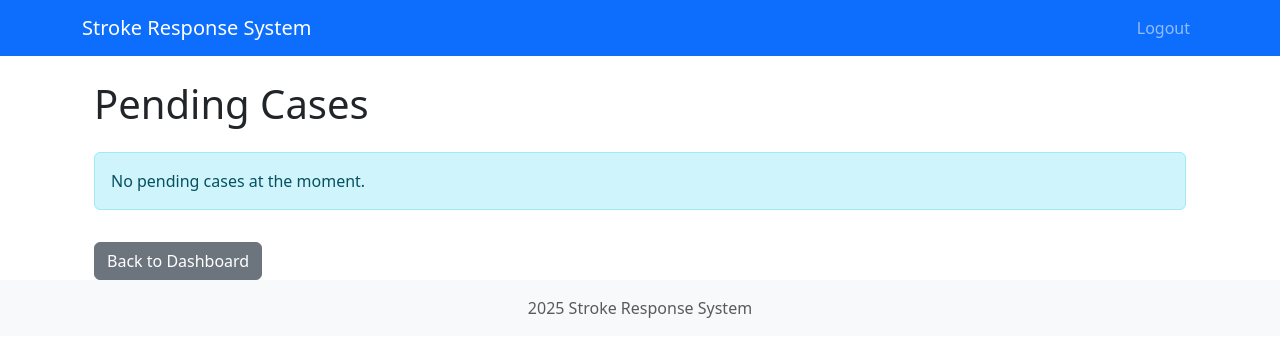
After one commit to cyrusboateng/CS2Project, a Django app: page /neurologist/cases/pending/ in a window 1280 px wide. The commit adds this page. Shown: the top 357 px of the page. Run offline with Django 5.2, Linux system fonts and the light colour scheme; a user stored in the database is signed in; data comes from the database, SQL or seed files in the repository.

Commit message:
fixed dashboard

```diff
--- a/neurologist/templates/neurologist/dashboard.html
+++ b/neurologist/templates/neurologist/dashboard.html
@@ -11,7 +11,7 @@
                 <div class="card-body">
                     <h5 class="card-title">Pending Cases</h5>
                     <p class="card-text">View and manage pending stroke cases that require your attention.</p>
-                    <a href="#" class="btn btn-primary">View Cases</a>
+                    <a href="{% url 'neurologist:pending_cases' %}" class="btn btn-primary">View Cases</a>
                 </div>
             </div>
         </div>
@@ -20,7 +20,7 @@
                 <div class="card-body">
                     <h5 class="card-title">Case History</h5>
                     <p class="card-text">Access your previously reviewed cases and their outcomes.</p>
-                    <a href="#" class="btn btn-primary">View History</a>
+                    <a href="{% url 'neurologist:case_history' %}" class="btn btn-primary">View History</a>
                 </div>
             </div>
         </div>
--- /dev/null
+++ b/neurologist/templates/neurologist/pending_cases.html
@@ -0,0 +1,33 @@
+{% extends 'base.html' %}
+
+{% block title %}{{ title }}{% endblock %}
+
+{% block content %}
+<div class="container mt-4">
+    <h1>Pending Cases</h1>
+    <div class="row mt-4">
+        {% if cases %}
+            {% for case in cases %}
+                <div class="col-md-6 mb-4">
+                    <div class="card">
+                        <div class="card-body">
+                            <h5 class="card-title">Case #{{ case.id }}</h5>
+                            <p class="card-text">Patient details will be shown here</p>
+                            <a href="#" class="btn btn-primary">Review Case</a>
+                        </div>
+                    </div>
+                </div>
+            {% endfor %}
+        {% else %}
+            <div class="col-12">
+                <div class="alert alert-info">
+                    No pending cases at the moment.
+                </div>
+            </div>
+        {% endif %}
+    </div>
+    <div class="mt-3">
+        <a href="{% url 'neurologist:dashboard' %}" class="btn btn-secondary">Back to Dashboard</a>
+    </div>
+</div>
+{% endblock %}
--- a/neurologist/urls.py
+++ b/neurologist/urls.py
@@ -5,4 +5,6 @@ app_name = 'neurologist'
 
 urlpatterns = [
     path('dashboard/', views.dashboard, name='dashboard'),
+    path('cases/pending/', views.pending_cases, name='pending_cases'),
+    path('cases/history/', views.case_history, name='case_history'),
 ]
--- a/neurologist/views.py
+++ b/neurologist/views.py
@@ -8,3 +8,17 @@ def dashboard(request):
     return render(request, 'neurologist/dashboard.html', {
         'title': 'Neurologist Dashboard'
     })
+
+@login_required
+def pending_cases(request):
+    return render(request, 'neurologist/pending_cases.html', {
+        'title': 'Pending Cases',
+        'cases': []  # We'll add actual cases later
+    })
+
+@login_required
+def case_history(request):
+    return render(request, 'neurologist/case_history.html', {
+        'title': 'Case History',
+        'cases': []  # We'll add actual cases later
+    })
```
Also changed, not shown: neurologist/templates/neurologist/case_history.html (added, +33 -0 lines).
